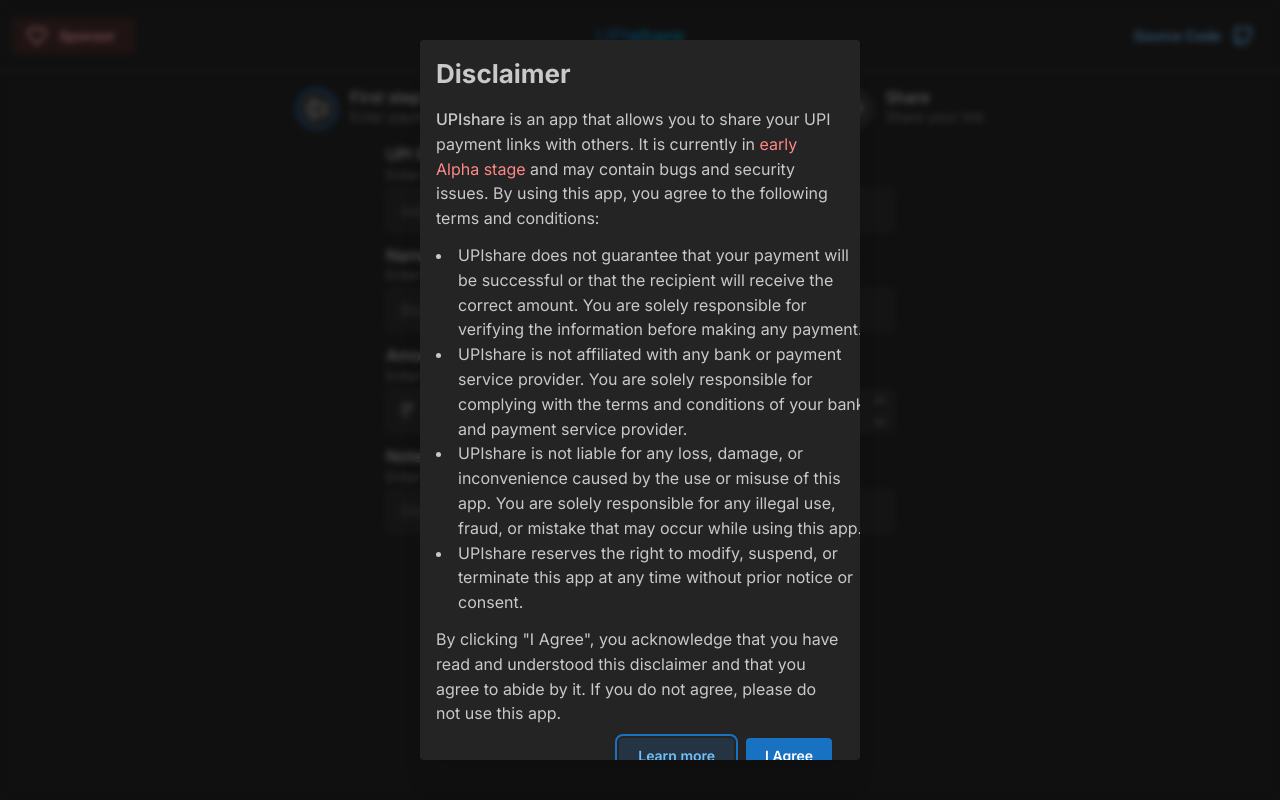
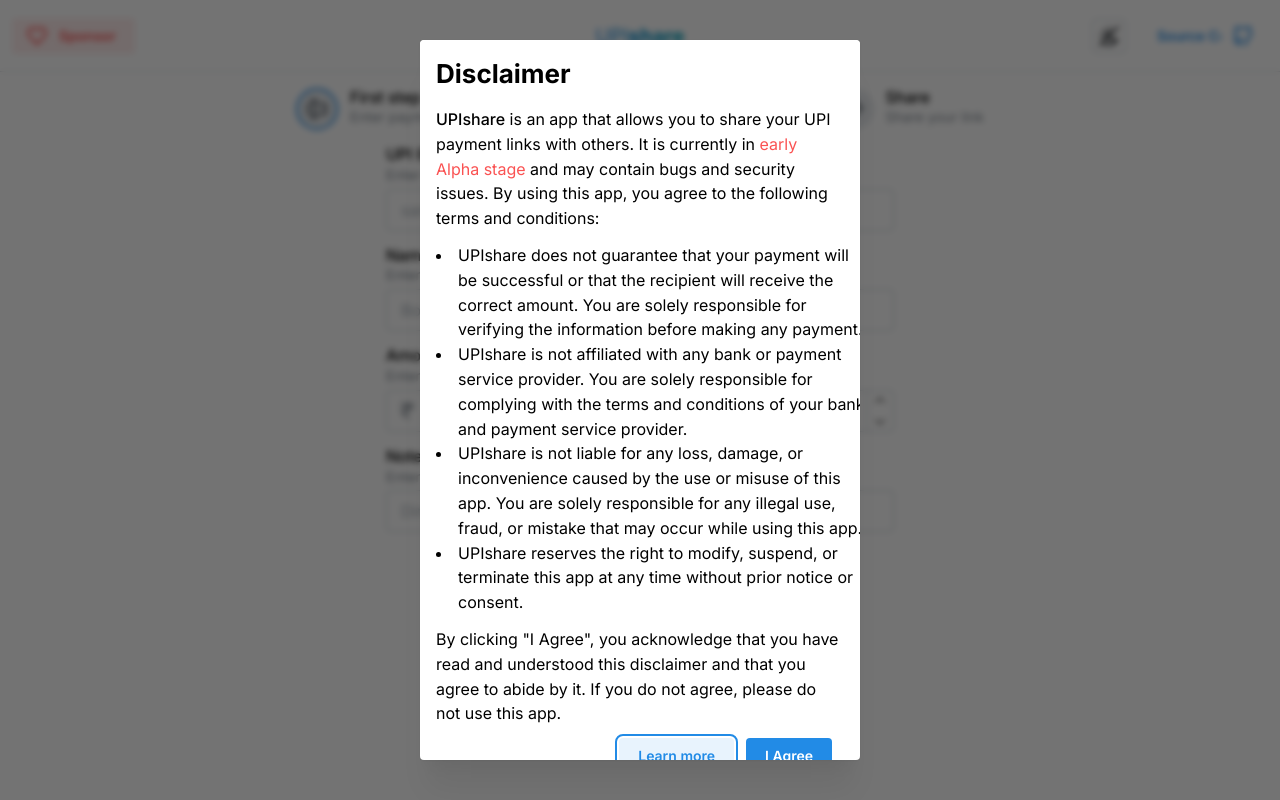
Before and after one commit to jake-anto/UPIshare, a Next.js app: page / in a window 1280 px wide. Built offline with nearby package versions, Linux system fonts and the light colour scheme.

Commit message:
Add dark/light color mode support

```diff
--- a/app/about/hero.js
+++ b/app/about/hero.js
@@ -11,7 +11,7 @@
 import Logo from "../logo";
 import QrCard from "../qr-card";
 
-export default function Hero() {
+export default function Hero({ secondaryColor }) {
   const data = {
     id: "johndoe@upi",
     name: "John Doe",
@@ -30,8 +30,8 @@
   };
 
   return (
-    <Box bg="dark.9">
-      <Container size="md" bg="dark.9">
+    <Box bg={secondaryColor}>
+      <Container size="md">
         <Flex
           gap="xl"
           justify="center"
--- a/app/footer.js
+++ b/app/footer.js
@@ -1,9 +1,9 @@
 import { Anchor, Box, Container, Text } from "@mantine/core";
 import Link from "next/link";
 
-export default function Footer() {
+export default function Footer({ secondaryColor }) {
   return (
-    <Box bg="dark.9" mt="xl">
+    <Box bg={secondaryColor} mt="xl">
       <Container size="md" p="md">
         <Text ta="center">
           Made by{" "}
--- a/app/header.js
+++ b/app/header.js
@@ -1,14 +1,43 @@
-import { ActionIcon, Button, Flex, Grid, Text } from "@mantine/core";
+import {
+  ActionIcon,
+  Button,
+  Flex,
+  Grid,
+  Text,
+  useComputedColorScheme,
+  useMantineColorScheme,
+} from "@mantine/core";
 import { useMediaQuery } from "@mantine/hooks";
-import { IconBrandGithub, IconHeart } from "@tabler/icons-react";
+import { IconBrandGithub, IconHeart, IconSunMoon } from "@tabler/icons-react";
 import Logo from "./logo";
+
+function ColorSchemeSwitcher() {
+  const { setColorScheme } = useMantineColorScheme({ keepTransitions: true });
+  const computedColorScheme = useComputedColorScheme("light", {
+    getInitialValueInEffect: true,
+  });
+
+  return (
+    <ActionIcon
+      aria-label="Toggle color scheme"
+      variant="default"
+      size="lg"
+      mx="sm"
+      onClick={() =>
+        setColorScheme(computedColorScheme === "light" ? "dark" : "light")
+      }
+    >
+      <IconSunMoon />
+    </ActionIcon>
+  );
+}
 
 export default function Header() {
   const isMobile = useMediaQuery("(min-width: 640px)");
   return (
     <Grid>
       <Grid.Col span={isMobile ? 2 : 3}>
-        <Flex justify="flex-start" align="center" mih="72">
+        <Flex justify="flex-start" align="center" mih="72" gap="lg">
           {isMobile ? (
             <Button
               variant="light"
@@ -43,6 +72,7 @@
       </Grid.Col>
       <Grid.Col span={isMobile ? 2 : 3}>
         <Flex justify="flex-end" align="center" mih="72">
+          <ColorSchemeSwitcher />
           {isMobile ? (
             <>
               <Button
--- a/app/layout.js
+++ b/app/layout.js
@@ -4,7 +4,8 @@
 import { theme } from "./theme";
 
 export const metadata = {
-  title: "UPIshare - Generate a personalized payment QR code for every occasion",
+  title:
+    "UPIshare - Generate a personalized payment QR code for every occasion",
   description:
     "Generate a personalized payment QR code for every occasion. Use any UPI app to scan and pay. Open source and privacy focused.",
 };
@@ -16,7 +17,7 @@
         <ColorSchemeScript />
       </head>
       <body>
-        <MantineProvider defaultColorScheme="dark" theme={theme}>
+        <MantineProvider defaultColorScheme="auto" theme={theme}>
           {children}
         </MantineProvider>
       </body>
--- a/app/qr-card.js
+++ b/app/qr-card.js
@@ -6,6 +6,7 @@
   Group,
   Paper,
   Text,
+  useComputedColorScheme,
 } from "@mantine/core";
 import { IconCurrencyRupee, IconShare } from "@tabler/icons-react";
 import QRCode from "react-fancy-qrcode";
@@ -26,6 +27,9 @@
 
 export default function QrCard({ data, customizations, preview }) {
   const UpiUrl = generateUpiUrl(data);
+  const computedColorScheme = useComputedColorScheme("light", {
+    getInitialValueInEffect: true,
+  });
 
   return (
     <Paper shadow="md" radius="xl" p="xl" maw="400px">
@@ -89,8 +93,8 @@
         <QRCode
           value={UpiUrl}
           size={175}
-          color="#ffffff"
-          backgroundColor="#242424"
+          color={computedColorScheme === "dark" ? "#fff" : "#242424"}
+          backgroundColor={computedColorScheme === "dark" ? "#242424" : "#fff"}
           dotRadius="50%"
           positionRadius={["5%", "1%"]}
         />
```
Also changed, not shown: app/about/page.js (+8 -3 lines), app/pay/page.js (+6 -2 lines).
